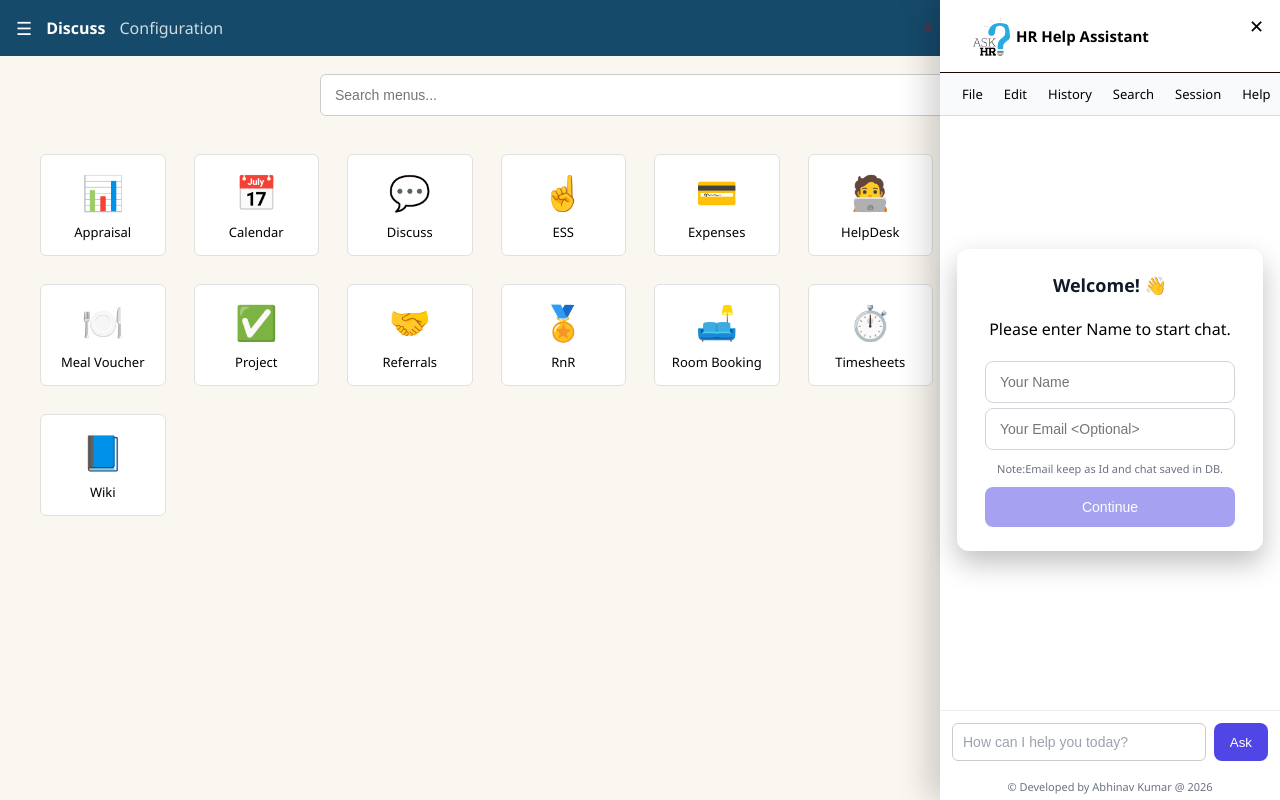
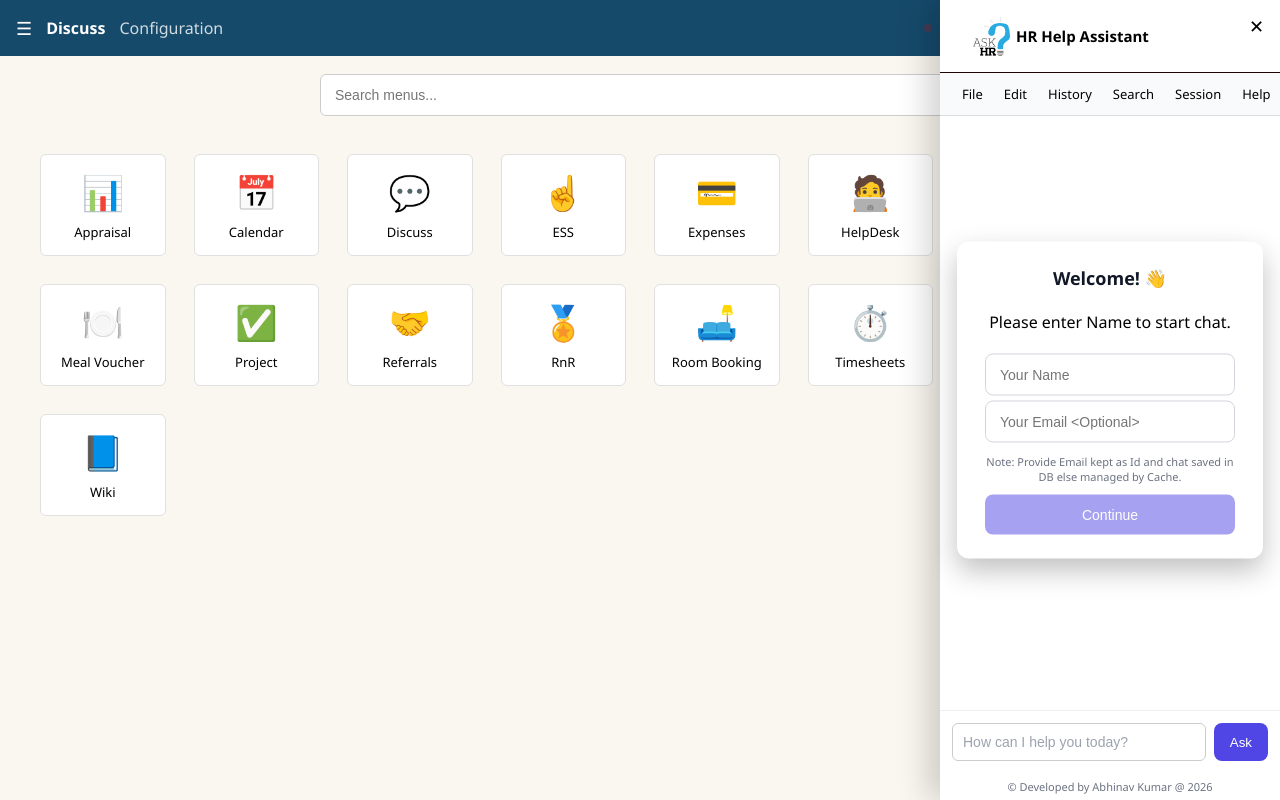
Before and after one commit to abhinavk345/askHrUiBackendBoth, a React (Create React App) app in the folder ui/: page / in a window 1280 px wide. Both pictures are taken after a click on the element "AI". Built offline with nearby package versions, Linux system fonts and the light colour scheme.

Commit message:
Update AskAI.jsx

```diff
--- a/ui/src/askHrComponent/AskAI.jsx
+++ b/ui/src/askHrComponent/AskAI.jsx
@@ -1,9 +1,7 @@
-
 import { useState, useEffect, useRef } from "react";
 import "../askHrComponent/AskAI.css";
 import askLogo from "../images/askLogos.png";
 import Menu from "./Menu";
-
 // Import sound files
 import sendSound from "../sounds/send.mp3";
 import receiveSound from "../sounds/whatsappSend.mp3";
@@ -57,13 +55,6 @@ useEffect(() => {
       return updated;
     });
   }, [chat, username]);
-
-const showTooltipAgain = () => {
-  const random = messages[Math.floor(Math.random() * messages.length)];
-  setTooltipText(random);
-  //setShowTooltip(true);
-  showTooltipAgain();
-};
 
 const closeChat = () => {
   setHasExitedChat(true);
@@ -413,7 +404,6 @@ useEffect(() => {
     setShowUserModal(true);
   }
 };
-
   /* ================= JSX ================= */
 if (!open) {
   return (
@@ -502,7 +492,7 @@ if (!open) {
                 value={tempEmail}
                 onChange={(e) => setTempEmail(e.target.value)}
                 onKeyDown={handleKeyDown}
-/>              <div className="footer-note">Note:Email keep as Id and chat saved in DB.</div>
+/>              <div className="footer-note">Note: Provide Email kept as Id and chat saved in DB else managed by Cache.</div>
 
                  <button
                   onClick={saveUsername}
```
